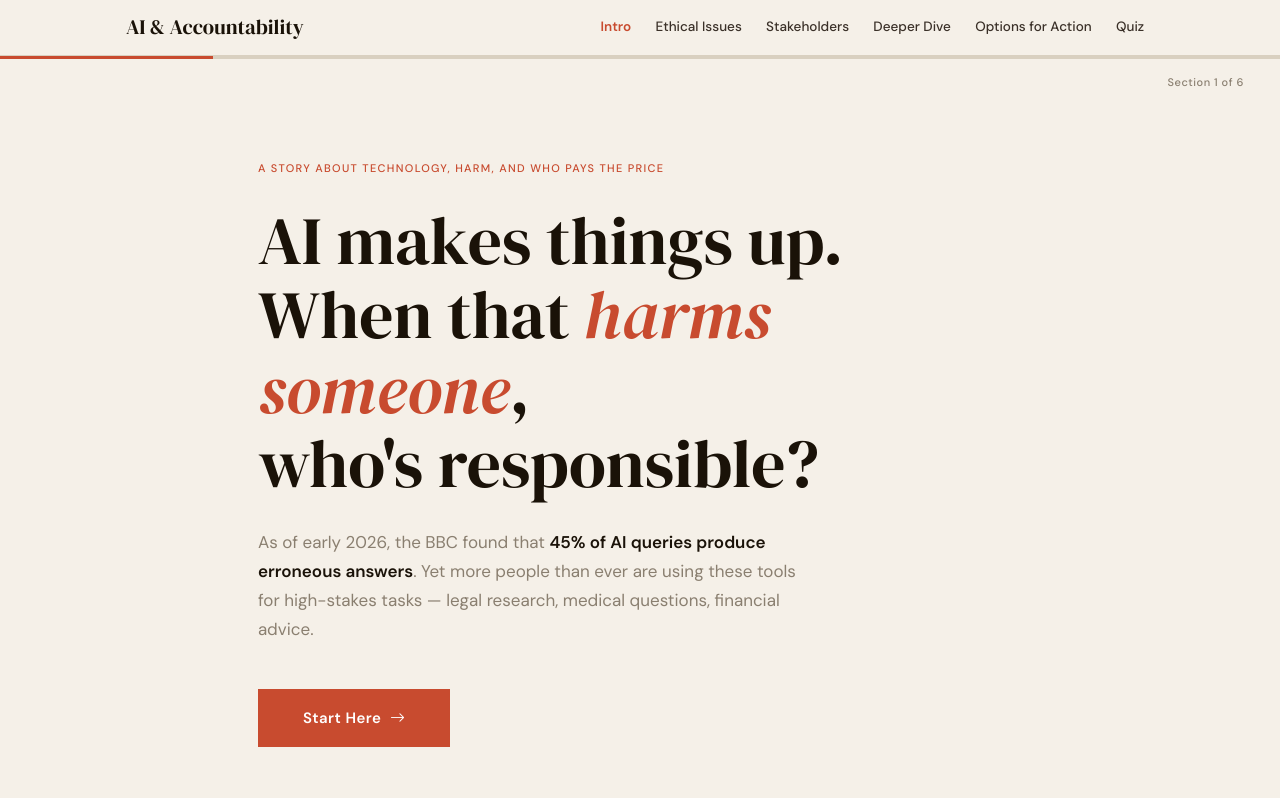
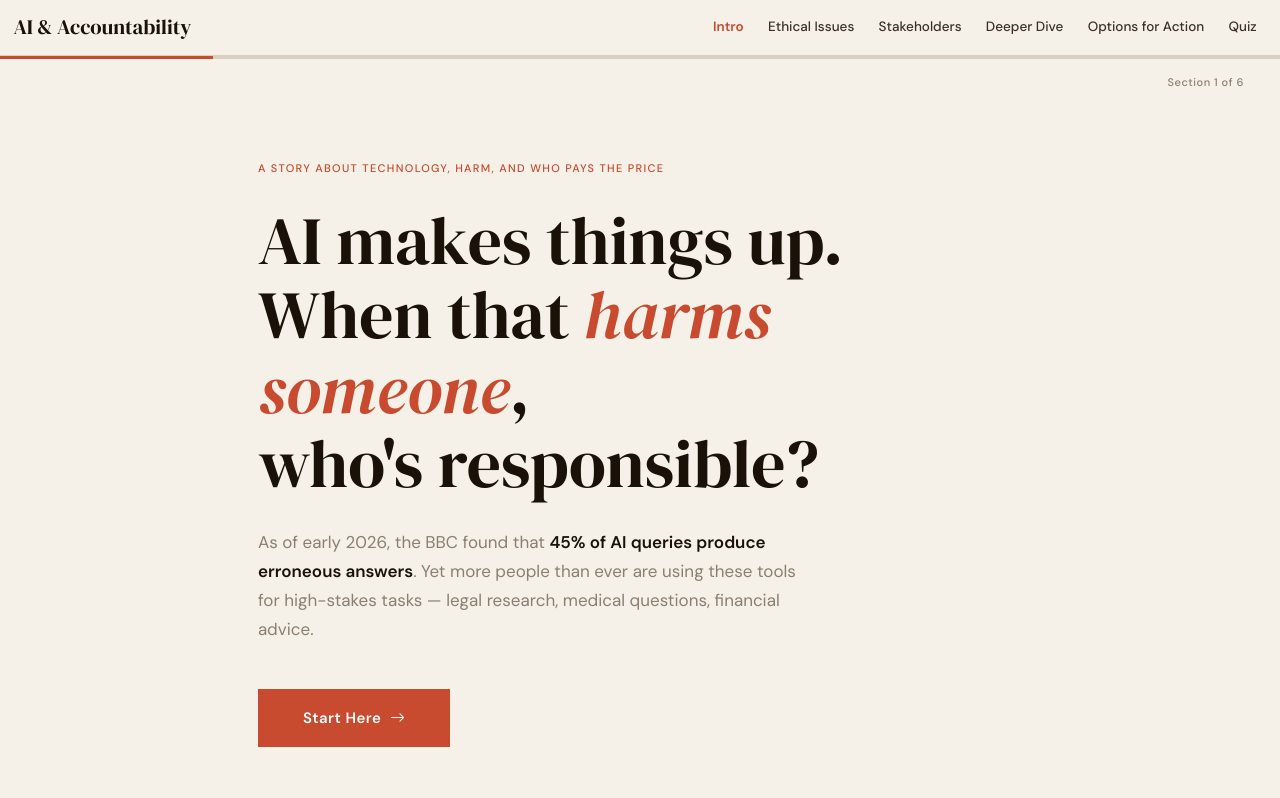
Before and after one commit to eyuelwoldeh/ai-accountability, a plain HTML site: page index.html in a window 1280 px wide. Shown: the top 798 px of the page. Drawn offline with nearby package versions, Linux system fonts and the light colour scheme.

Commit message:
fixed sizing

```diff
--- a/index.html
+++ b/index.html
@@ -23,7 +23,7 @@
   <!-- Fixed chrome: 56px nav + 3px progress -->
   <header class="site-fixed-header">
     <nav class="navbar navbar-expand-md navbar-light site-navbar fixed-top" aria-label="Main navigation">
-      <div class="container-lg site-max">
+      <div class="container-fluid">
         <span class="navbar-brand brand-text mb-0 me-auto">AI &amp; Accountability</span>
 
         <small class="progress-label text-muted ms-auto me-2 d-md-none" id="progress-label-mobile">Section 1 of 6</small>
```
